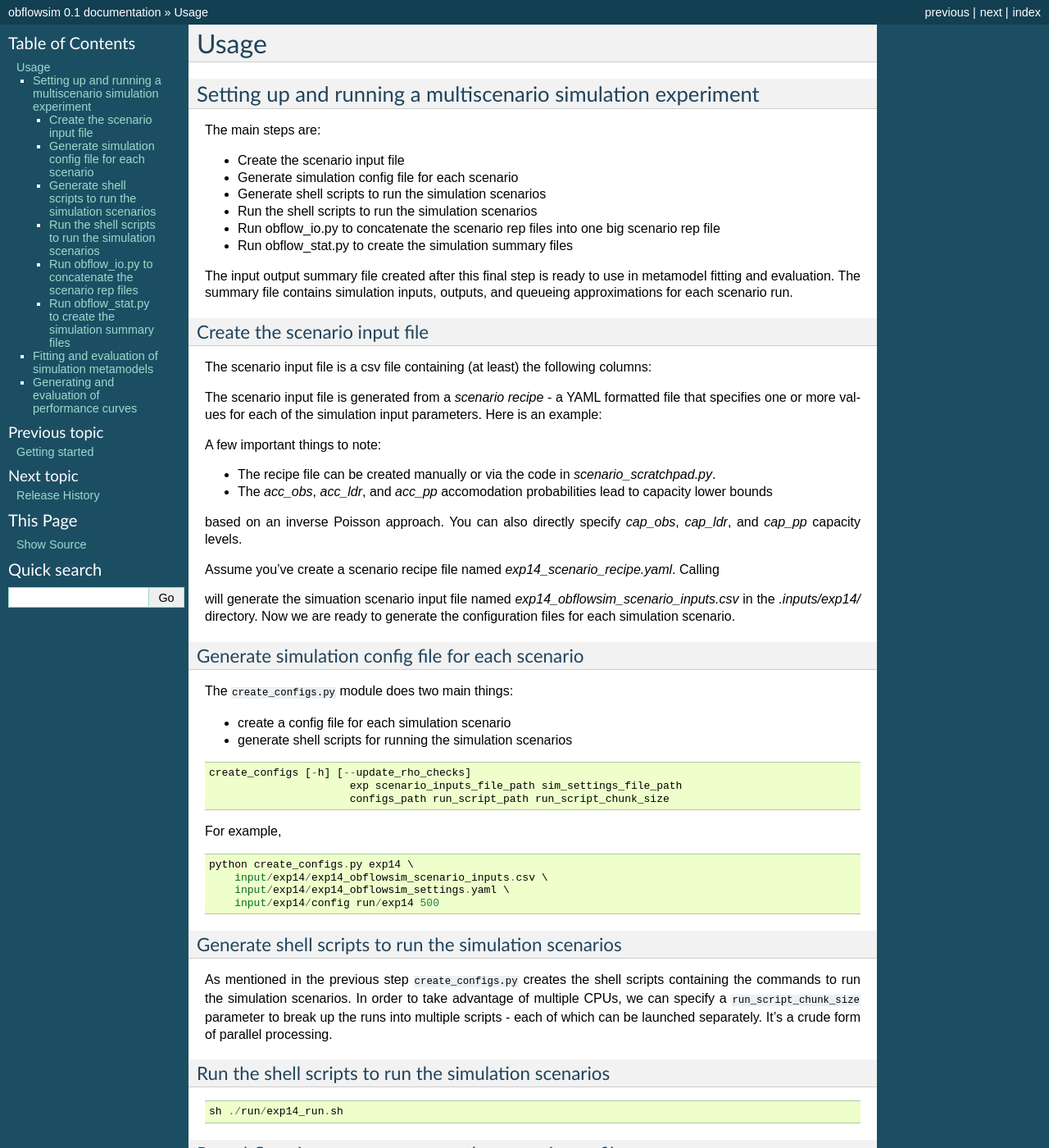
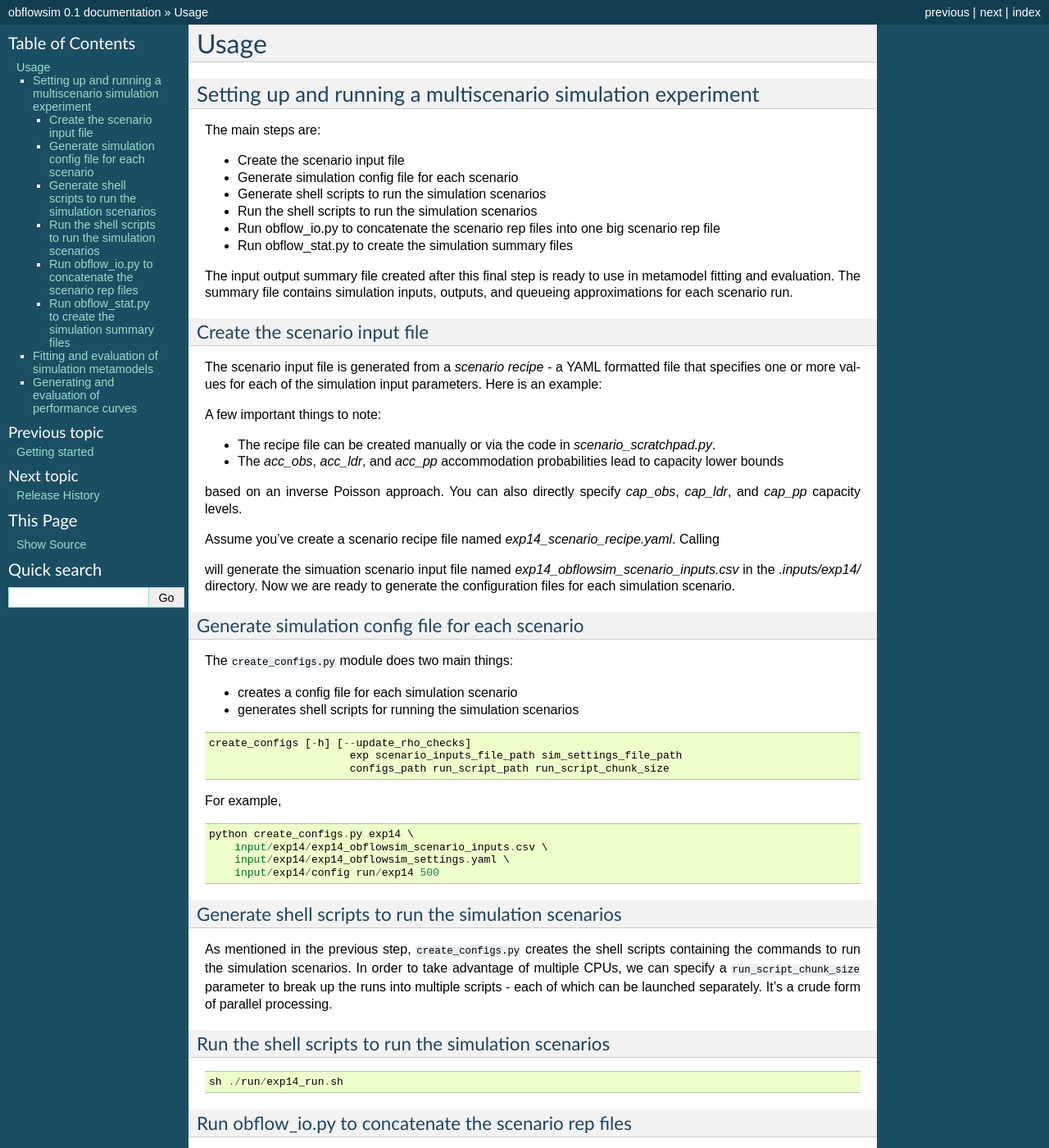
Before and after one commit to misken/obflowsim-mm, a Sphinx documentation site: the page built from docs/usage.rst, in a window 1280 px wide and 1400 px high. Shown: the whole window at 82% size. Built offline with Sphinx 7.4.7, drawn with Linux system fonts in a browser that asks for light colours; some of the changed text lies outside the part shown.

```diff
--- a/docs/usage.rst
+++ b/docs/usage.rst
@@ -22,8 +22,6 @@
 
 Create the scenario input file
 ^^^^^^^^^^^^^^^^^^^^^^^^^^^^^^^
-
-The scenario input file is a csv file containing (at least) the following columns:
 
 The scenario input file is generated from a *scenario recipe* - a YAML
 formatted file that specifies one or more values for each of the simulation input
@@ -67,7 +65,7 @@
 A few important things to note:
 
 * The recipe file can be created manually or via the code in `scenario_scratchpad.py`.
-* The `acc_obs`, `acc_ldr`, and `acc_pp` accomodation probabilities lead to capacity lower bounds
+* The `acc_obs`, `acc_ldr`, and `acc_pp` accommodation probabilities lead to capacity lower bounds
 based on an inverse Poisson approach. You can also directly specify `cap_obs`, `cap_ldr`,
 and `cap_pp` capacity levels.
 
@@ -85,8 +83,8 @@
 
 The ``create_configs.py`` module does two main things:
 
-* create a config file for each simulation scenario
-* generate shell scripts for running the simulation scenarios
+* creates a config file for each simulation scenario
+* generates shell scripts for running the simulation scenarios
 
 .. code::
 
@@ -106,7 +104,7 @@
 Generate shell scripts to run the simulation scenarios
 ^^^^^^^^^^^^^^^^^^^^^^^^^^^^^^^^^^^^^^^^^^^^^^^^^^^^^^^
 
-As mentioned in the previous step ``create_configs.py`` creates the
+As mentioned in the previous step, ``create_configs.py`` creates the
 shell scripts containing the commands to run the simulation scenarios.
 In order to take advantage of multiple CPUs, we can specify a
 ``run_script_chunk_size`` parameter to break up the runs into multiple
```
Also changed, not shown: other parts of docs/usage.rst (+1 -1 lines), 1 other file.
